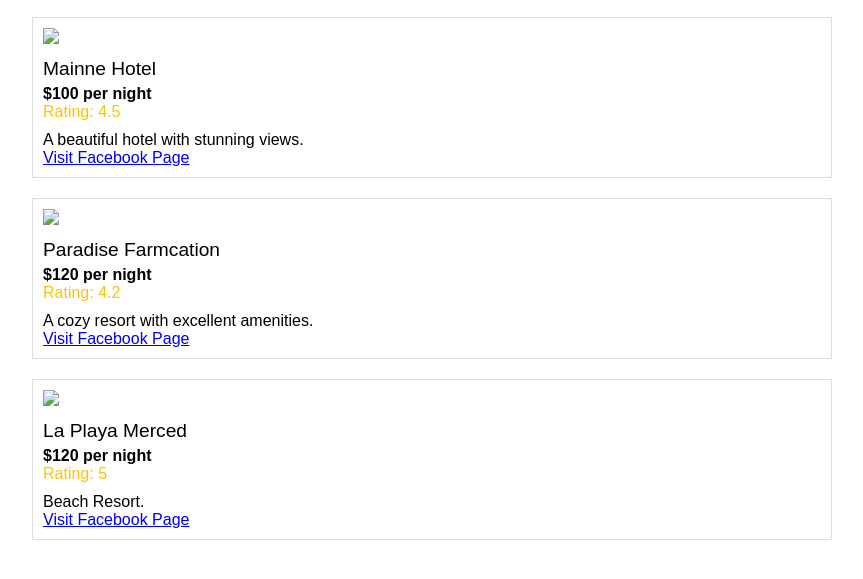
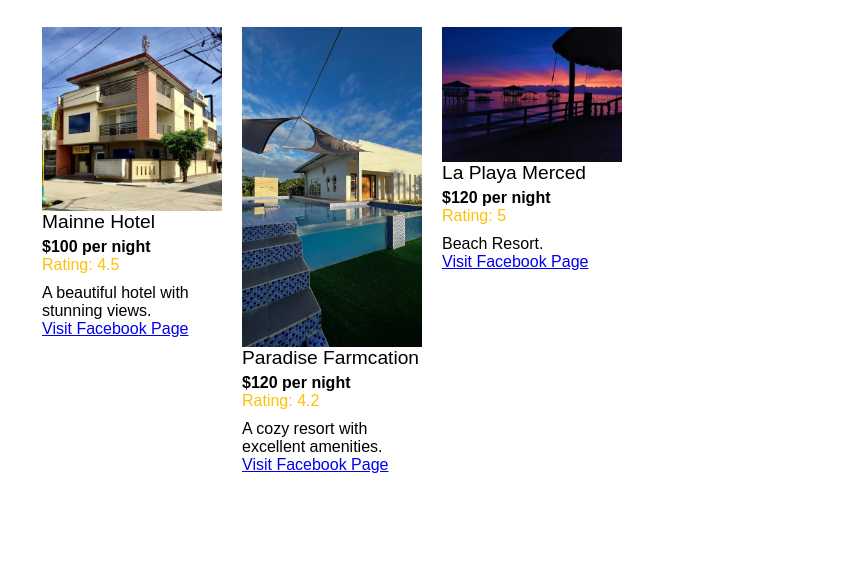
Before and after one commit to TwiceCodes/bookingsample, a plain HTML site: page index.html in a window 1280 px wide. Shown: the part 81-660 px from the top of the page, without its empty margins (208-1071 px from the left). Drawn offline with Linux system fonts and the light colour scheme.

Commit message:
images added

```diff
--- a/script.js
+++ b/script.js
@@ -5,7 +5,7 @@ document.addEventListener("DOMContentLoaded", function () {
   const hotelsData = [
     {
       name: "Mainne Hotel",
-      image: "hotel1.jpg",
+      image: "/images/maine.jpg",
       price: "$100 per night",
       rating: 4.5,
       description: "A beautiful hotel with stunning views.",
@@ -13,7 +13,7 @@ document.addEventListener("DOMContentLoaded", function () {
     },
     {
       name: "Paradise Farmcation",
-      image: "hotel2.jpg",
+      image: "/images/paradise.jpg",
       price: "$120 per night",
       rating: 4.2,
       description: "A cozy resort with excellent amenities.",
@@ -21,7 +21,7 @@ document.addEventListener("DOMContentLoaded", function () {
     },
     {
       name: "La Playa Merced",
-      image: "hotel2.jpg",
+      image: "/images/laPlaya.jpg",
       price: "$120 per night",
       rating: 5.0,
       description: "Beach Resort.",
--- a/style.css
+++ b/style.css
@@ -16,15 +16,16 @@ h1 {
 }
 
 .hotel {
-  border: 1px solid #ddd;
-  margin-bottom: 20px;
-  padding: 10px;
+  width: calc(25% - 20px); /* Adjust as needed */
+  margin: 10px;
+  display: inline-block;
+  vertical-align: top;
 }
 
 .hotel img {
   width: 100%;
   height: auto;
-  margin-bottom: 10px;
+  display: block;
 }
 
 .hotel .name {
```
Also changed, not shown: images/laPlaya.jpg (added), images/maine.jpg (added), images/paradise.jpg (added).
